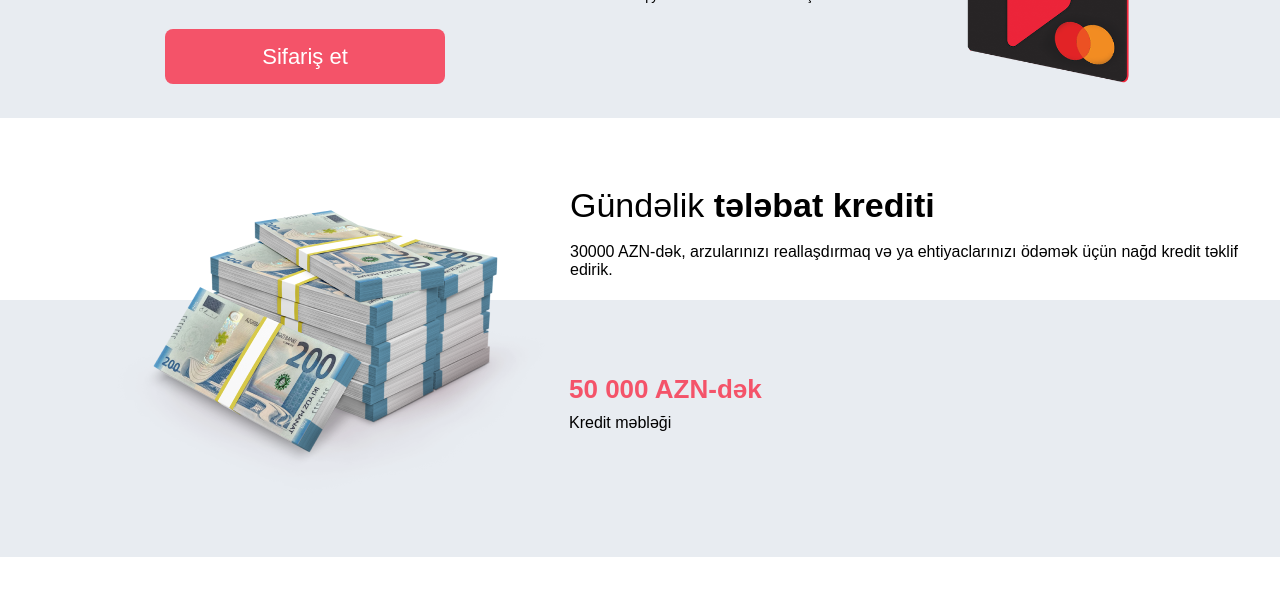
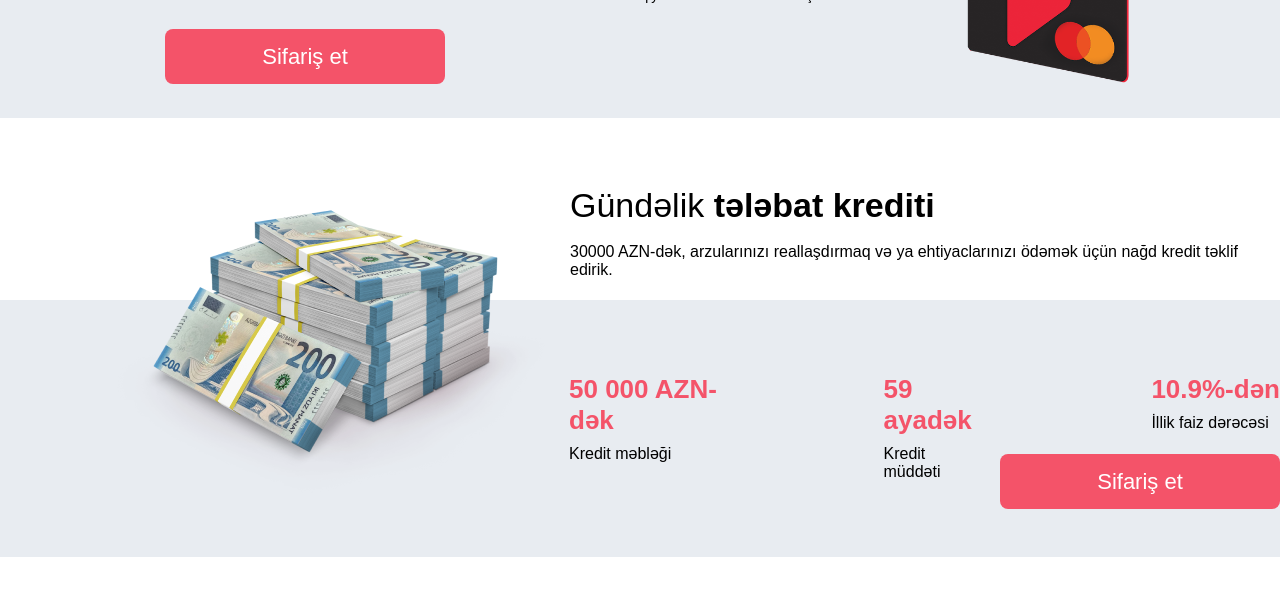
Before and after one commit to mlalayev/kapitalbank, a React (Vite) app: page / in a window 1280 px wide. Shown: the part 1113-1709 px from the top of the page. Built offline with nearby package versions, Linux system fonts and the light colour scheme.

Commit message:
my commit

```diff
--- a/src/components/home/home.css
+++ b/src/components/home/home.css
@@ -230,58 +230,86 @@
     margin-bottom: 26px;
 }
 
-.scndseclwrmid{
+.scndseclwrmid {
     display: flex;
     margin-left: 67px;
 }
 
-.sslwrmdrght{
+.sslwrmdrght {
     margin-left: 88px;
 }
 
-.birbankcard{
+.birbankcard {
     width: 320px;
     height: 320px;
     margin-top: -182px;
     margin-left: -14px;
 }
 
-.thrdscp{
+.thrdscp {
     font-size: 34px;
     padding-top: 56px;
     padding-left: 570px;
 }
 
-.third{
+.third {
     height: 1000px;
 }
 
-.thrdsclp{
+.thrdsclp {
     margin-top: 18px;
     padding-left: 570px;
 }
 
-.thrdsclwr{
+.thrdsclwr {
     width: 100%;
     height: 257px;
     display: flex;
     background-color: var(--gray);
 }
 
-.thrdscup{
+.thrdscup {
     height: 170px;
 }
 
-.dailyloan{
+.dailyloan {
     margin-top: -141px;
     margin-left: 102px;
 }
 
-.thrdscmdlft{
+.thrdscmdlft {
     margin-top: 74px;
     margin-left: 20px;
 }
 
-.one{
-    margin-bottom: 9px;
+.lvpnk {
+    margin-top: 9px;
+    font-weight: 100;
 }
+
+.thrdscmd {
+    display: flex;
+}
+
+.thrdscmdrght {
+    margin-top: 74px;
+    margin-left: 165px;
+}
+
+.thrdscrght {
+    gap: 22px;
+    display: flex;
+    margin-top: 74px;
+    margin-left: 20px;
+    align-items: flex-end;
+    flex-direction: column;
+}
+
+.talabat{
+    transition: 0.5s;
+    color: var(--white);
+}
+
+.talabat:hover{
+    background-color: var(--hover);
+}
--- a/src/components/home/home.jsx
+++ b/src/components/home/home.jsx
@@ -117,25 +117,42 @@ function home() {
                         <div className="thrdsclft">
                             <img src={dailyloan} className='dailyloan' />
                         </div>
+
                         <div className="thrdscmd">
 
                             <div className="thrdscmdlft">
 
                                 <p className='pink one'>50 000 AZN-dək</p>
-                                <p>Kredit məbləği</p>
+                                <p className='lvpnk'>Kredit məbləği</p>
 
                             </div>
 
                             <div className="thrdscmdrght">
 
+                                <p className='pink two'>59 ayadək</p>
+                                <p className='lvpnk'>Kredit müddəti</p>
+
                             </div>
 
                         </div>
-                        <div className="thrdscrght"></div>
+
+                        <div className="thrdscrght">
+
+                            <div className="thrdscrghtup">
+                                <p className='pink three'>10.9%-dən</p>
+                                <p className='lvpnk'>İllik faiz dərəcəsi</p>
+                            </div>
+
+                            <div className="thrdscrghtlw">
+                                <button className='order talabat'>Sifariş et</button>
+                            </div>
+
+                        </div>
 
                     </div>
 
                 </section>
+
             </div>
 
         </>
```
